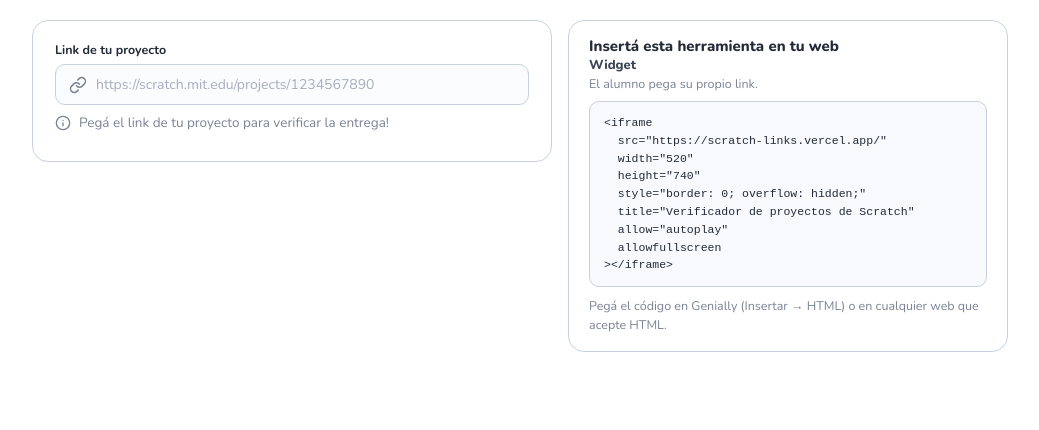
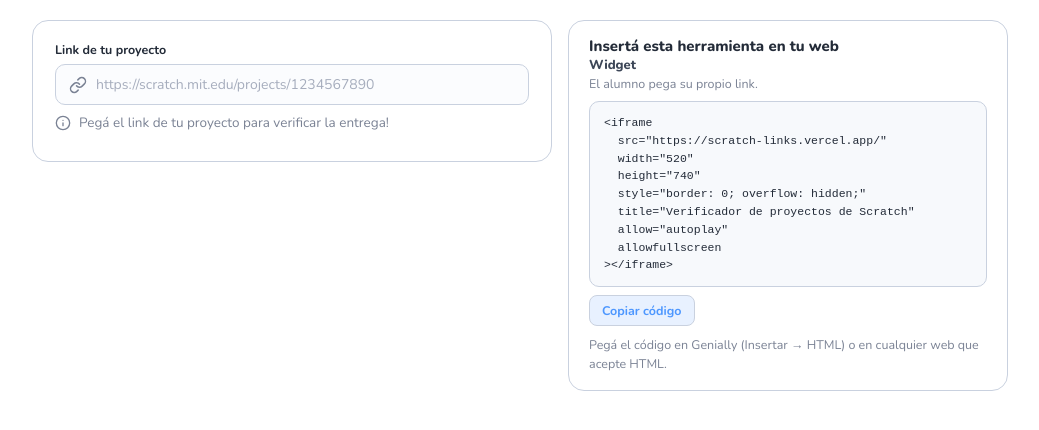
Before and after one commit to LautaroCeballos/scratch-links, a Next.js app: page / in a window 1280 px wide. Shown: the top 430 px of the page, without its empty margins (120-1159 px from the left). Built offline with nearby package versions, Linux system fonts and the light colour scheme.

Commit message:
feat: boton para copiar el codigo de insercion al portapapeles

```diff
--- a/app/embed-info.tsx
+++ b/app/embed-info.tsx
@@ -21,10 +21,21 @@ export default function EmbedInfo() {
   // Inicializamos como "embebida" para que la sección nunca haga flash
   // dentro de un iframe anfitrión; el effect la revela en vista directa.
   const [embedded, setEmbedded] = useState(true);
+  const [copied, setCopied] = useState(false);
 
   useEffect(() => {
     setEmbedded(window.self !== window.top);
   }, []);
+
+  const copyCode = async () => {
+    try {
+      await navigator.clipboard.writeText(EMBED_CODE);
+      setCopied(true);
+      setTimeout(() => setCopied(false), 2000);
+    } catch {
+      setCopied(false);
+    }
+  };
 
   if (embedded) return null;
 
@@ -37,6 +48,14 @@ export default function EmbedInfo() {
         <pre className="embed-info__code">
           <code>{EMBED_CODE}</code>
         </pre>
+        <button
+          type="button"
+          className={`embed-info__copy${copied ? " is-copied" : ""}`}
+          onClick={copyCode}
+          aria-live="polite"
+        >
+          {copied ? "¡Copiado!" : "Copiar código"}
+        </button>
       </article>
       <p className="embed-info__note">
         Pegá el código en Genially (Insertar → HTML) o en cualquier web que
--- a/app/globals.css
+++ b/app/globals.css
@@ -312,6 +312,34 @@ body {
   color: var(--ink);
 }
 
+.embed-info__copy {
+  margin-top: 8px;
+  font: inherit;
+  font-size: 12.5px;
+  font-weight: 700;
+  color: var(--accent);
+  background: var(--accent-soft);
+  border: 1px solid var(--border);
+  border-radius: 8px;
+  padding: 6px 12px;
+  cursor: pointer;
+  transition: background 0.15s ease, color 0.15s ease;
+}
+
+.embed-info__copy:hover {
+  background: #dbe9ff;
+}
+
+.embed-info__copy:focus-visible {
+  outline: 3px solid var(--accent-soft);
+  outline-offset: 2px;
+}
+
+.embed-info__copy.is-copied {
+  color: var(--accent-hover);
+  background: #dbe9ff;
+}
+
 /* ---------- Responsive ---------- */
 
 @media (max-width: 980px) {
```
